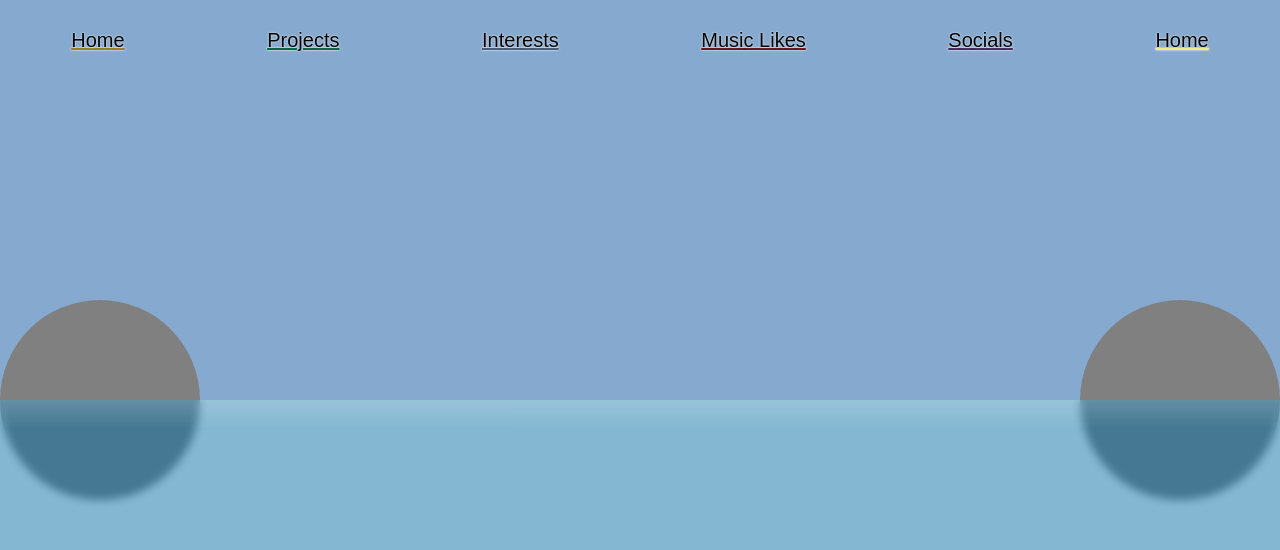
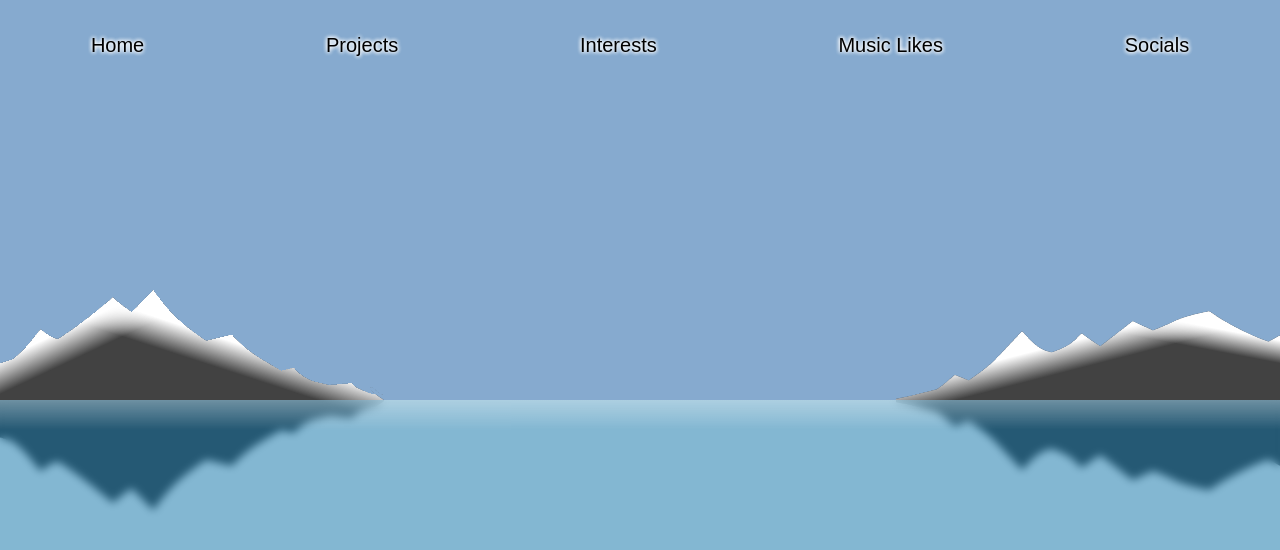
Before and after one commit to nyoon8360/mywebsite, a Next.js app: page / in a window 1280 px wide. Shown: the top 550 px of the page. Built offline with nearby package versions, Linux system fonts and the light colour scheme.

Commit message:
added basic functionality to tabs
added actual mountains to background

darkened text shadow on tab text

```diff
--- a/components/headerTab.js
+++ b/components/headerTab.js
@@ -1,4 +1,5 @@
 import styles from './headerTab.module.css';
+import { useRouter } from 'next/router';
 
 const cloudCirclesTransformList = [
     "translate(-40px, -2px)",
@@ -13,8 +14,14 @@ export default function headerTab({tabState, underlineColor, destinationPath, on
     //throw error if component has child that is not just inner text
     if (typeof children != 'string') throw new Error('Children must only be inner text.');
 
+    const router = useRouter();
+
+    function mouseClickEvent() {
+        router.push(destinationPath);
+    }
+
     return (
-        <div className={styles.mainContainer} onMouseEnter={tabMouseEnterEvent} onMouseLeave={tabMouseLeaveEvent}>
+        <div className={styles.mainContainer} onMouseEnter={tabMouseEnterEvent} onMouseLeave={tabMouseLeaveEvent} onClick={mouseClickEvent}>
             <div
                 style={{textDecorationColor: underlineColor}}
                 page-route={destinationPath}
--- a/components/headerTab.module.css
+++ b/components/headerTab.module.css
@@ -13,16 +13,19 @@
     font-size: min(3vw, 20px);
     text-align: center;
     font-family: Arial, Helvetica, sans-serif;
-    line-height: 30px;
+    line-height: 40px;
     height: 30px;
     flex-grow: 1;
     cursor: pointer;
 
-    text-decoration: underline;
+    text-decoration: underline bold;
 
     pointer-events: none;
 
-    text-shadow: 0px 0px 2px white;
+    text-shadow:
+        0px 0px 4px white,
+        0px 0px 4px white,
+        0px 0px 4px white;
 }
 
 .cloudContainer {
--- a/components/layout.js
+++ b/components/layout.js
@@ -45,19 +45,6 @@ export default function Layout({ children }) {
     }
     */
 
-    /*
-        Midday:
-
-        Sunset/Moonrise:
-
-        Midnight:
-
-        Sunrise:
-            .lake | background: radial-gradient(circle at top, rgba(255, 240, 33, 0.5), rgba(213, 121, 250, .5) 60%);
-            .sky | background: linear-gradient(1turn, rgba(255, 240, 33), rgba(213, 121, 250) 60%);
-
-    */
-
     return (
         <div>
             <div className={styles.backgroundContainer}>
@@ -74,11 +61,11 @@ export default function Layout({ children }) {
                     <div className={styles.lakeMoonReflection}/>
                 </div>
                 <div className={styles.mountainsContainer}>
-                    <div className={styles.testMountain}>
-
+                    <div className={styles.leftMountain}>
+                        <div className={styles.leftMountainSnow}></div>
                     </div>
-                    <div className={styles.testMountain}>
-
+                    <div className={styles.rightMountain}>
+                        <div className={styles.rightMountainSnow}></div>
                     </div>
                 </div>
                 <div className={styles.sunMoonContainer}>
--- a/components/layout.module.css
+++ b/components/layout.module.css
@@ -207,13 +207,13 @@
 
 @keyframes animateLakeFilter {
     0% {
-        background: linear-gradient(white, transparent 20%);
-        opacity: .5;
+        background: linear-gradient(white, transparent 15%);
+        opacity: .6;
     }
 
     14% {
         background: linear-gradient(white, transparent 15%);
-        opacity: 0;
+        opacity: .2;
     }
 
     65% {
@@ -367,10 +367,48 @@
     justify-content: space-between;
 }
 
-.testMountain {
-    width: 200px;
-    height: 200px;
+.leftMountain {
+    width: max(200px, 30vw);
+    height: max(200px, 30vw);
 
-    background-color: gray;
-    border-radius: 50%;
+    background-color: rgb(66, 66, 66);
+
+    mask-image: url('/images/background/mountainLeftMask.png');
+    mask-size: max(200px, 30vw) max(200px, 30vw);
 }
+
+.leftMountainSnow {
+    width: max(200px, 30vw);
+    height: max(200px, 30vw);
+
+    background:
+    linear-gradient(.43turn,white 27% , transparent 33%),
+    linear-gradient(.55turn, white 36%, transparent 42%);
+
+    mask-image: url('/images/background/mountainLeftMask.png');
+    mask-size: max(200px, 30vw) max(200px, 30vw);
+
+
+}
+
+.rightMountain {
+    width: max(200px, 30vw);
+    height: max(200px, 30vw);
+
+    background-color: rgb(66, 66, 66);
+
+    mask-image: url('/images/background/mountainRightMask.png');
+    mask-size: max(200px, 30vw) max(200px, 30vw);
+}
+
+.rightMountainSnow {
+    width: max(200px, 30vw);
+    height: max(200px, 30vw);
+
+    background:
+    linear-gradient(.46turn,white 37% , transparent 43%),
+    linear-gradient(.53turn, white 29%, transparent 34%);
+
+    mask-image: url('/images/background/mountainRightMask.png');
+    mask-size: max(200px, 30vw) max(200px, 30vw);
+}
--- a/components/mainHeader.js
+++ b/components/mainHeader.js
@@ -76,11 +76,6 @@ export default function MainHeader(props) {
                 <HeaderTab tabState={currentPath == '/interests' ? 'selected' : transitionPlaying ? 'disabled' : 'normal'} underlineColor='#495978' destinationPath='/interests' onClickEvent={handleTabClick}>Interests</HeaderTab>
                 <HeaderTab tabState={currentPath == '/music-likes' ? 'selected' : transitionPlaying ? 'disabled' : 'normal'} underlineColor='#691515' destinationPath='/music-likes' onClickEvent={handleTabClick}>Music Likes</HeaderTab>
                 <HeaderTab tabState={currentPath == '/socials' ? 'selected' : transitionPlaying ? 'disabled' : 'normal'} underlineColor='#48295c' destinationPath='/socials' onClickEvent={handleTabClick}>Socials</HeaderTab>
-                <HeaderTab tabState='falling' underlineColor='#ECEE81'>Home</HeaderTab>
-                <div id='fallingTabContainer' className={styles.fallingTabContainer}>
-                    <div id='fallingTabWave' className={styles.fallingTabWave}></div>
-                    <div id='fallingTab' className={styles.fallingTab}></div>
-                </div>
             </div>
 
             {/* <div className={styles.headerContainer} id='headerPositioner'>
```
Also changed, not shown: public/images/background/mountainLeftMask.png (added), public/images/background/mountainRightMask.png (added).
